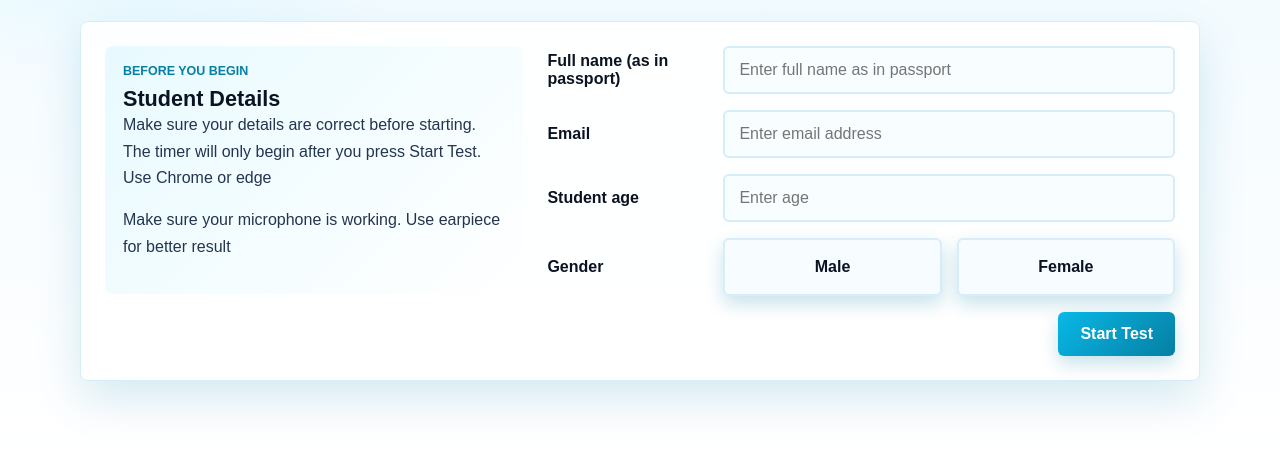
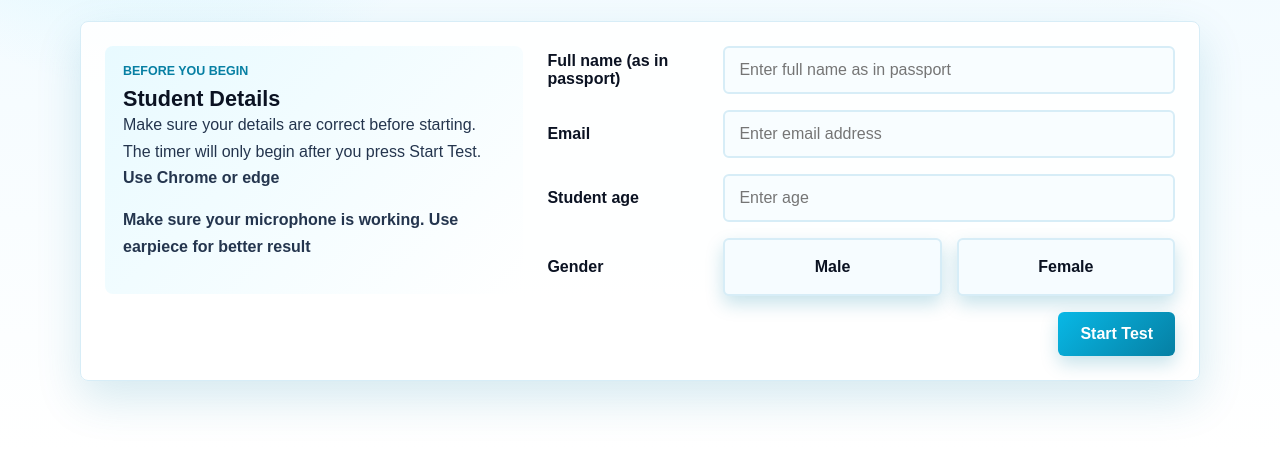
Before and after one commit to NAV200404-007/English-test-website, a website: page frontend/index.html in a window 1280 px wide. Shown: the part 348-798 px from the top of the page. Drawn offline with Linux system fonts and the light colour scheme; no server answers.

Commit message:
changes on the instructions

```diff
--- a/frontend/index.html
+++ b/frontend/index.html
@@ -23,8 +23,8 @@
         <div class="start-copy">
           <p class="eyebrow">Before You Begin</p>
           <h2>Student Details</h2>
-          <p class="prompt">Make sure your details are correct before starting. The timer will only begin after you press Start Test. Use Chrome or edge</p>
-          <p class ="prompt"> Make sure your microphone is working. Use earpiece for better result</p>
+          <p class="prompt">Make sure your details are correct before starting. The timer will only begin after you press Start Test. <b>Use Chrome or edge</b></p>
+          <p class ="prompt"> <b>Make sure your microphone is working. Use earpiece for better result</b></p>
         </div>
 
         <form id="detailsForm" class="student-panel">
```
